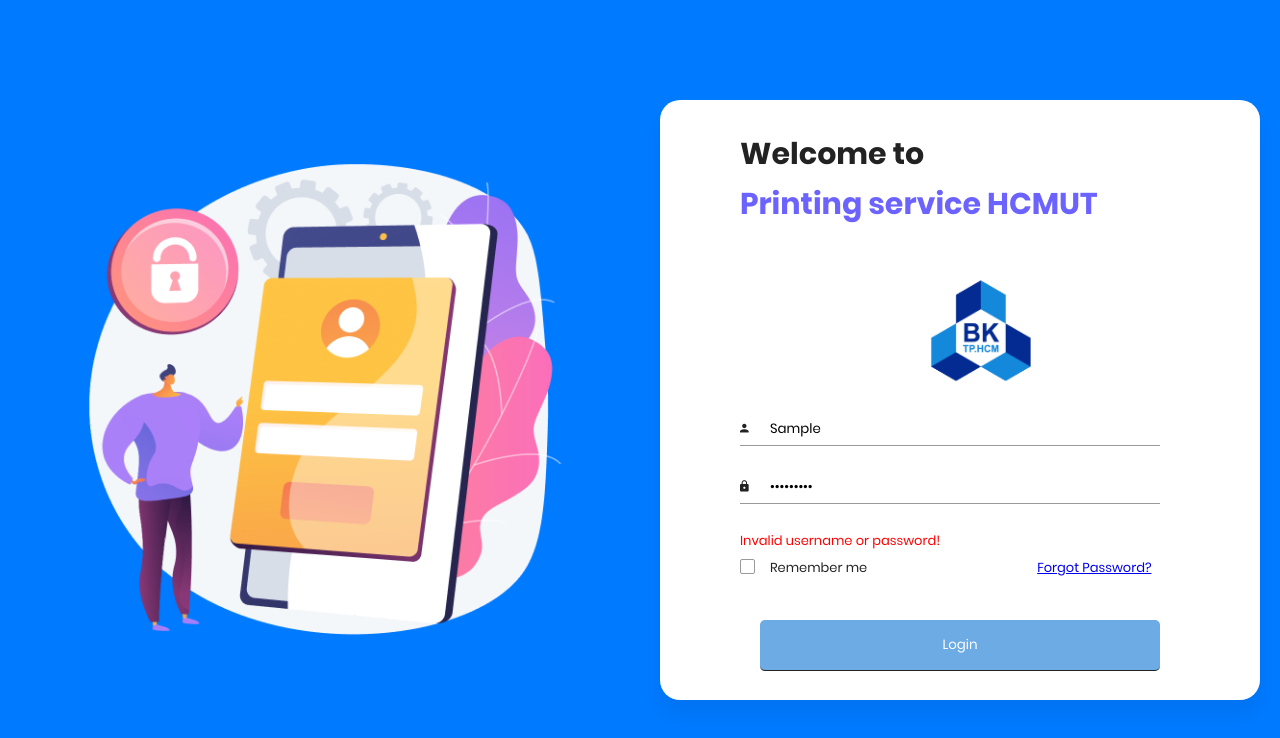
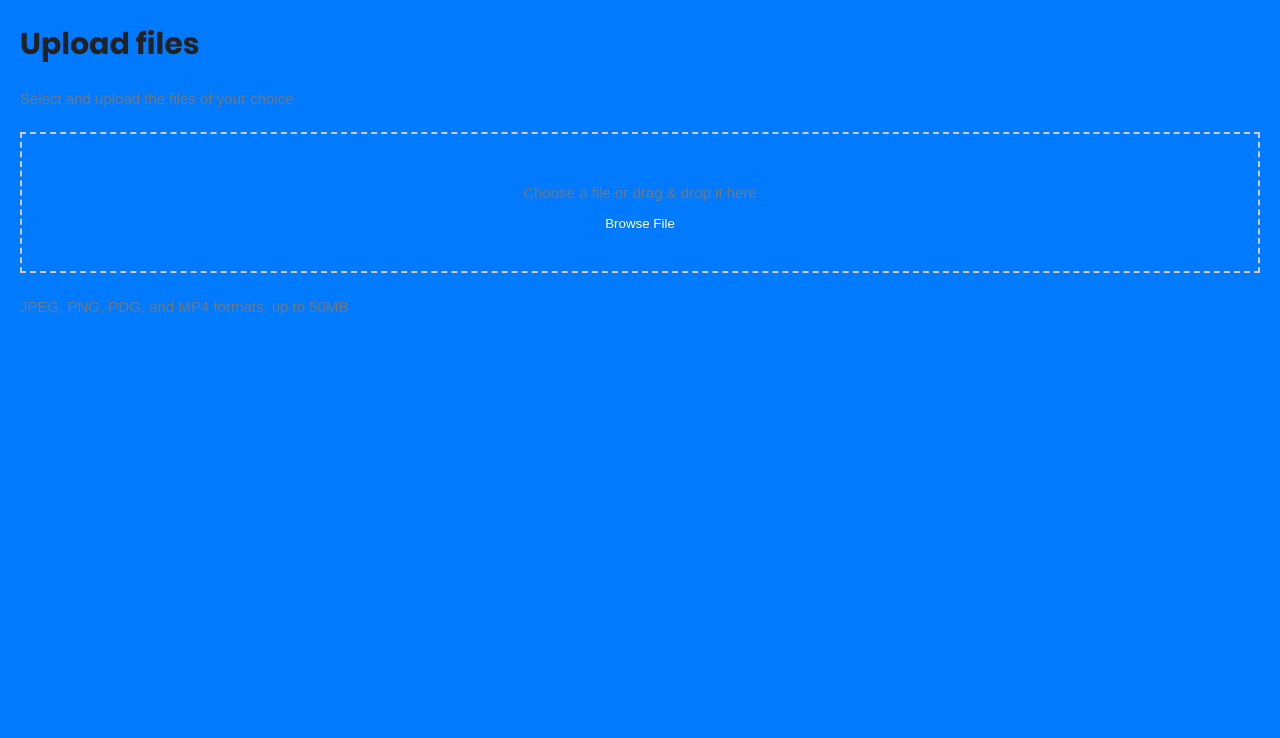
Before and after one commit to thyenbvck/HCMUT_SSPS, a React (Create React App) app in the folder hcmut_ssps/: page / in a window 1280 px wide. Both pictures are taken after typing "Sample", "Sample123" into the empty fields and a click on the input "Login". Shown: the top 738 px of the page. Built offline with nearby package versions, Linux system fonts and the light colour scheme.

Commit message:
update print page

```diff
--- a/hcmut_ssps/src/App.js
+++ b/hcmut_ssps/src/App.js
@@ -1,7 +1,16 @@
-import React from "react";
+import React, { useState } from "react";
 import Login from "./Page/Login/login";
+import PrintPage from "./Page/PrintPage/printPage";
 
 function App() {
-  return <Login />;
+  const [isLoggedIn, setIsLoggedIn] = useState(false);
+  const handleLogin = () => {
+    setIsLoggedIn(true);
+  };
+  return (
+    <div>
+      {isLoggedIn ? <PrintPage /> : <Login onLogin={handleLogin} />}
+    </div>
+  );
 }
 export default App;
--- a/hcmut_ssps/src/Page/Login/login.jsx
+++ b/hcmut_ssps/src/Page/Login/login.jsx
@@ -5,7 +5,7 @@
 import { faHome } from "@fortawesome/free-solid-svg-icons";
 import logo from '../../assest/logo.png';
 import loginPicture from "../../assest/login.png"
-const Login = () => {
+const Login = ({ onLogin }) => {
   const [username, setUsername] = useState("");
   const [password, setPassword] = useState("");
   const [error, setError] = useState("");
@@ -25,6 +25,7 @@
       setSuccess("");
       setError("Invalid username or password!");
     }
+    onLogin();
   };
 
   return (
--- /dev/null
+++ b/hcmut_ssps/src/Page/PrintPage/index.css
@@ -0,0 +1,57 @@
+body {
+    font-family: Arial, sans-serif;
+    margin: 0;
+    padding: 0;
+}
+
+.print-page {
+    display: flex;
+}
+
+.header {
+    background-color: #333;
+    color: #fff;
+    padding: 15px;
+    text-align: center;
+    width: 100%;
+}
+
+.sidebar {
+    width: 200px;
+    background-color: #222;
+    color: #fff;
+    padding: 15px;
+}
+
+.sidebar ul {
+    list-style-type: none;
+    padding: 0;
+}
+
+.sidebar ul li {
+    padding: 10px 0;
+}
+
+.sidebar .active {
+    background-color: #4A4A4A;
+}
+
+.upload-section {
+    flex-grow: 1;
+    padding: 20px;
+}
+
+.upload-area {
+    border: 2px dashed #ccc;
+    padding: 30px;
+    text-align: center;
+    margin: 20px 0;
+}
+
+.browse-button {
+    padding: 10px 20px;
+    border: none;
+    background-color: #007BFF;
+    color: white;
+    cursor: pointer;
+}
--- a/hcmut_ssps/src/Page/PrintPage/printPage.jsx
+++ b/hcmut_ssps/src/Page/PrintPage/printPage.jsx
@@ -0,0 +1,21 @@
+import React from "react";
+import './index.css'; // Assuming you have some CSS to style this component
+
+const PrintPage = () => {
+    return (
+        <div className="print-page">
+
+            <main className="upload-section">
+                <h2>Upload files</h2>
+                <p>Select and upload the files of your choice</p>
+                <div className="upload-area">
+                    <p>Choose a file or drag & drop it here</p>
+                    <button className="browse-button">Browse File</button>
+                </div>
+                <p>JPEG, PNG, PDG, and MP4 formats, up to 50MB</p>
+            </main>
+        </div>
+    );
+};
+
+export default PrintPage;
```
Lines whose indentation alone changed are shown as unchanged.
